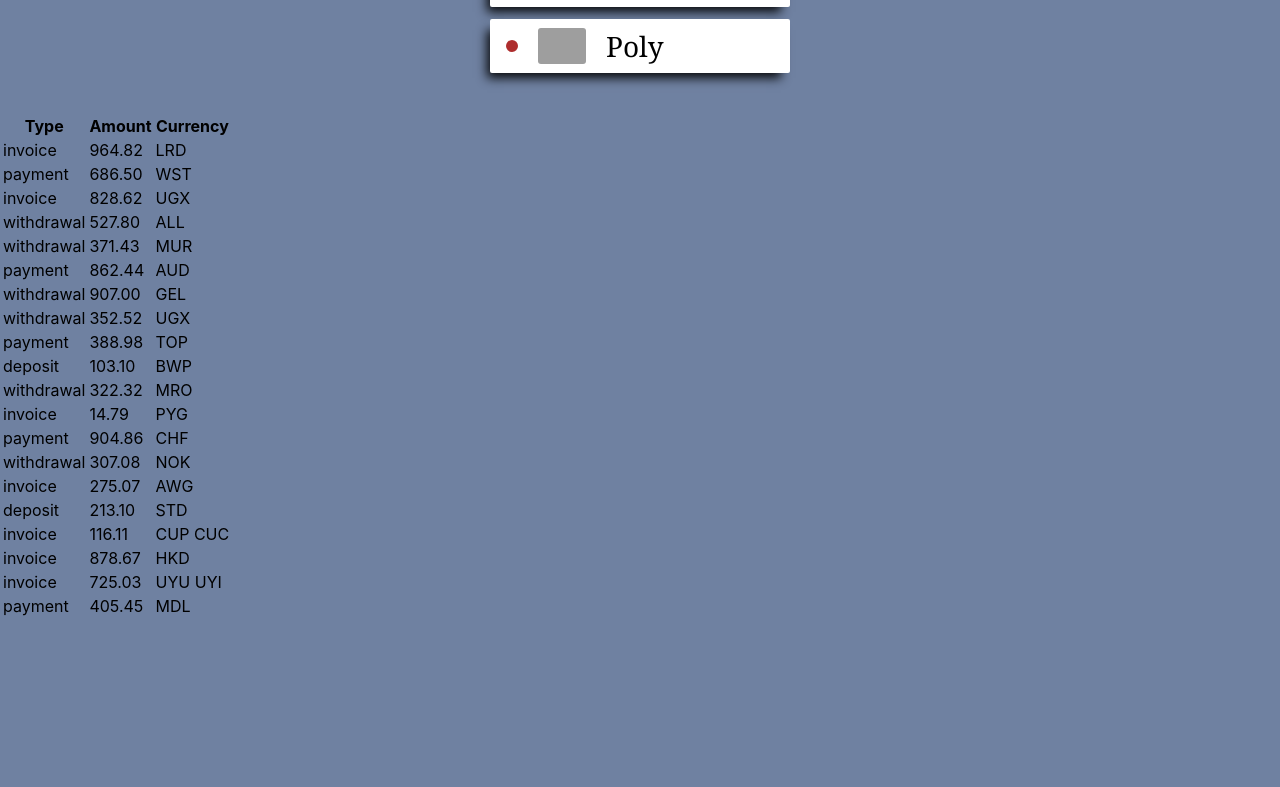
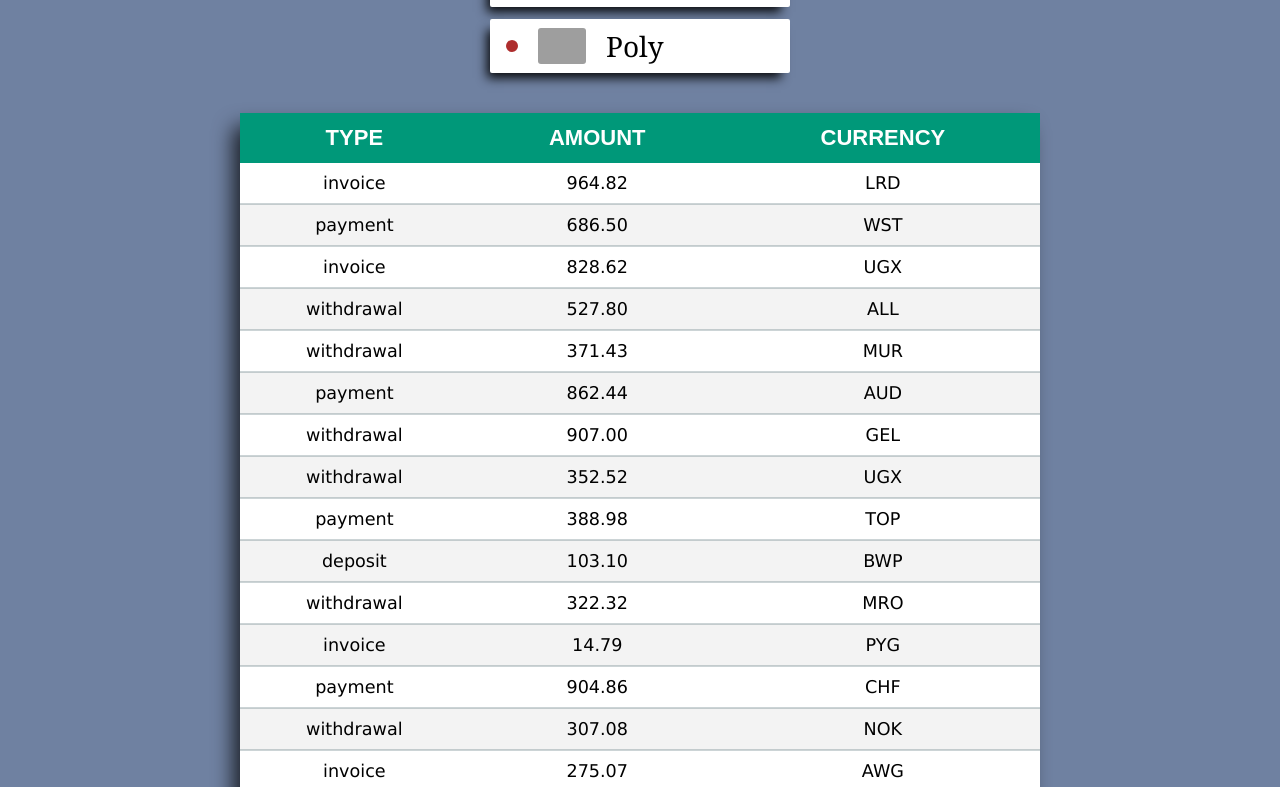
Before and after one commit to Oleggman/goit-react-hw-01-components, a React (Create React App) app: page / in a window 1280 px wide. Shown: the part 993-1780 px from the top of the page. Before the commit the page ends 1612 px from the top, so only its background shows below. Built offline with nearby package versions, Linux system fonts and the light colour scheme; grey boxes are pictures that could not be loaded.

Commit message:
Add styles for TransactionHistory

```diff
--- a/src/components/TransactionHistory/HistoryTableBody/HistoryTableBody.jsx
+++ b/src/components/TransactionHistory/HistoryTableBody/HistoryTableBody.jsx
@@ -1,14 +1,15 @@
 import PropTypes from "prop-types";
+import { HistoryTBodyRow, HistoryTBodyData } from "./HistoryTableBody.styled";
 
 export const HistoryTableBody = ({ items }) => {
   return (
     <tbody>
       {items.map(({ id, type, amount, currency }) =>
-        <tr key={id}>
-          <td>{type}</td>
-          <td>{amount}</td>
-          <td>{currency}</td>
-        </tr>
+        <HistoryTBodyRow key={id}>
+          <HistoryTBodyData>{type}</HistoryTBodyData>
+          <HistoryTBodyData>{amount}</HistoryTBodyData>
+          <HistoryTBodyData>{currency}</HistoryTBodyData>
+        </HistoryTBodyRow>
       )}
     </tbody>
   );
--- a/src/components/TransactionHistory/HistoryTableBody/HistoryTableBody.styled.js
+++ b/src/components/TransactionHistory/HistoryTableBody/HistoryTableBody.styled.js
@@ -0,0 +1,20 @@
+import styled from "styled-components";
+
+export const HistoryTBodyRow = styled.tr`
+  background-color: white;
+  &:nth-of-type(even) {
+    background-color: #f3f3f3;
+  }
+  &:not(:last-child) {
+    border-bottom: 2px solid rgba(0, 43, 54, .2);
+  }
+  &:last-of-type {
+    border-bottom: 5px solid #009879;
+  }
+`;
+
+export const HistoryTBodyData = styled.td`
+  padding: 10px 8px;
+  text-align: center;
+  font-family: Verdana, Geneva, Tahoma, sans-serif;
+`;
--- a/src/components/TransactionHistory/HistoryTableHead/HistoryTableHead.jsx
+++ b/src/components/TransactionHistory/HistoryTableHead/HistoryTableHead.jsx
@@ -1,11 +1,13 @@
+import { HistoryTHead, HistoryTHeadRow } from "./HistoryTableHead.styled";
+
 export const HistoryTableHead = () => {
   return (
-    <thead>
+    <HistoryTHead>
       <tr>
-        <th>Type</th>
-        <th>Amount</th>
-        <th>Currency</th>
+        <HistoryTHeadRow>Type</HistoryTHeadRow>
+        <HistoryTHeadRow>Amount</HistoryTHeadRow>
+        <HistoryTHeadRow>Currency</HistoryTHeadRow>
       </tr>
-    </thead>
+    </HistoryTHead>
   );
 }
--- a/src/components/TransactionHistory/HistoryTableHead/HistoryTableHead.styled.js
+++ b/src/components/TransactionHistory/HistoryTableHead/HistoryTableHead.styled.js
@@ -0,0 +1,13 @@
+import styled from "styled-components";
+
+export const HistoryTHead = styled.thead`
+  background-color: #009879;
+  color: #ffffff;
+  text-align: center;
+`;
+
+export const HistoryTHeadRow = styled.th`
+  padding: 12px 15px;
+  font-size: 22px;
+  text-transform: uppercase;
+`;
--- a/src/components/TransactionHistory/TransactionHistory.jsx
+++ b/src/components/TransactionHistory/TransactionHistory.jsx
@@ -1,13 +1,14 @@
 import PropTypes from "prop-types";
 import { HistoryTableHead } from "./HistoryTableHead/HistoryTableHead";
 import { HistoryTableBody } from "./HistoryTableBody/HistoryTableBody";
+import { HistoryTable } from "./TransactionHistory.styled";
 
 export const TransactionHistory = ({ items }) => {
   return (
-    <table className="transaction-history">
+    <HistoryTable>
       <HistoryTableHead />
       <HistoryTableBody items={items} />
-    </table>
+    </HistoryTable>
   );
 }
 
--- a/src/components/TransactionHistory/TransactionHistory.styled.js
+++ b/src/components/TransactionHistory/TransactionHistory.styled.js
@@ -0,0 +1,12 @@
+import styled from "styled-components";
+
+export const HistoryTable = styled.table`
+  width: 800px;
+  margin: 0 auto;
+  margin-bottom: 40px;
+  border-collapse: collapse;
+  font-size: 1.1em;
+  font-family: sans-serif;
+  border-radius: 10px;
+  box-shadow: -9px 11px 20px -2px rgba(0,0,0,0.75);
+`;
```
